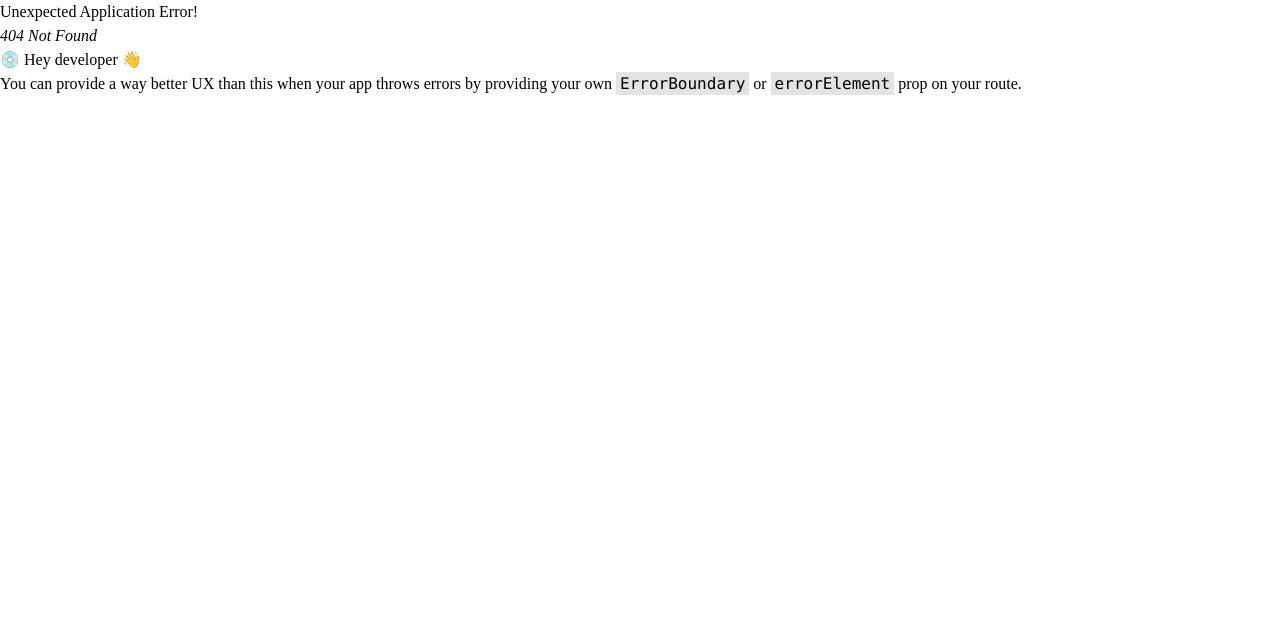
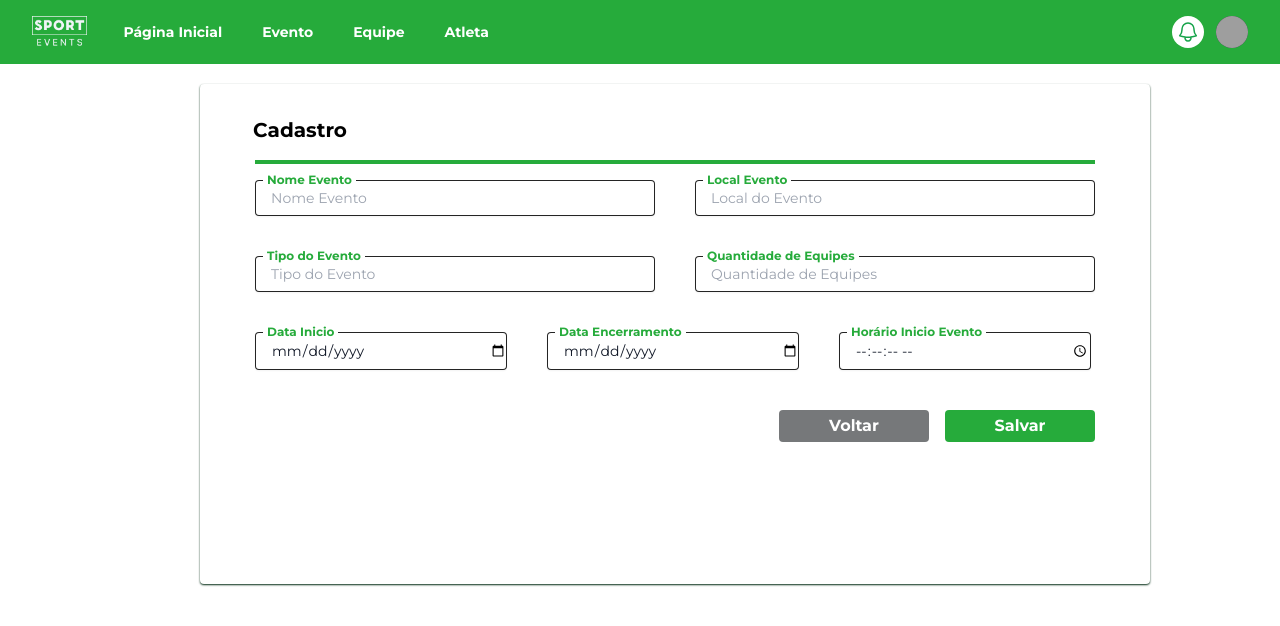
Before and after one commit to MatheusNascimento0203/gestao_eventos_esportivos, a React (Vite) app in the folder frontend/gestao-eventos-esportivos/: page /home/createEvento in a window 1280 px wide. Before the commit this address had no page. Shown: the top 626 px of the page. Built offline with nearby package versions, Linux system fonts and the light colour scheme; sample sign-in values are in the browser's storage; grey boxes are pictures that could not be loaded.

Commit message:
Criando a tela de cadastrar evento.

```diff
--- a/frontend/gestao-eventos-esportivos/src/Components/GridResultado.jsx
+++ b/frontend/gestao-eventos-esportivos/src/Components/GridResultado.jsx
@@ -44,12 +44,12 @@ export default () => {
           </p>
         </div>
         <div className="mt-4 sm:ml-16 sm:mt-0 sm:flex-none">
-          <button
-            type="button"
+          <a
+            href="/home/createEvento"
             className="block rounded-md bg-[#26AB3B] px-3 py-2 text-center text-sm font-semibold text-white shadow-sm hover:bg-green-700 focus-visible:outline focus-visible:outline-2 focus-visible:outline-offset-2 focus-visible:outline-green-700"
           >
             Adicionar Evento
-          </button>
+          </a>
         </div>
       </div>
       <div className="mt-8 flow-root">
--- a/frontend/gestao-eventos-esportivos/src/Components/Inputs.jsx
+++ b/frontend/gestao-eventos-esportivos/src/Components/Inputs.jsx
@@ -1,22 +1,3 @@
-// export default ({ value, setValue, label, id, type }) => {
-//   return (
-//     <div className="flex flex-col w-48 gap-1">
-//       <label htmlFor={id} className="text-white">
-//         {label}
-//       </label>
-//       <input
-//         type={type}
-//         name={id}
-//         id={id}
-//         value={value}
-//         onChange={(e) => {
-//           return setValue(e.target.value);
-//         }}
-//       />
-//     </div>
-//   );
-// };
-
 export default ({
   value,
   setValue,
@@ -25,6 +6,7 @@ export default ({
   type,
   placeholder,
   cssInput,
+  step,
 }) => {
   return (
     <div className="relative">
@@ -40,6 +22,7 @@ export default ({
         type={type}
         placeholder={placeholder}
         value={value}
+        step={step}
         onChange={(e) => {
           return setValue(e.target.value);
         }}
--- a/frontend/gestao-eventos-esportivos/src/Components/Navegation.jsx
+++ b/frontend/gestao-eventos-esportivos/src/Components/Navegation.jsx
@@ -9,10 +9,12 @@ import {
 } from "@headlessui/react";
 import { Bars3Icon, BellIcon, XMarkIcon } from "@heroicons/react/24/outline";
 import logoHome from "../assets/Logohome.png";
+import handleLogout from "../hooks/handleLogout";
+import handleRedirect from "../hooks/handleRedirect";
 
 const navigation = [
   { name: "Página Inicial", href: "/home", current: true },
-  { name: "Evento", href: "/home/cadastrarEvento", current: false },
+  { name: "Evento", href: "/home/searchEvento", current: false },
   { name: "Equipe", href: "/stock", current: false },
   { name: "Atleta", href: "/stock", current: false },
 ];
@@ -22,7 +24,7 @@ function classNames(...classes) {
 }
 
 export default () => {
-  console.log();
+  const { redirectTo } = handleRedirect();
 
   return (
     <Disclosure as="nav" className="bg-[#26AB3B]">
@@ -111,12 +113,15 @@ export default () => {
                   </a>
                 </MenuItem>
                 <MenuItem>
-                  <a
-                    href="#"
+                  <button
+                    onClick={() => {
+                      handleLogout();
+                      redirectTo("/");
+                    }}
                     className="block px-4 py-2 text-sm text-gray-700 data-[focus]:bg-gray-100"
                   >
                     Sign out
-                  </a>
+                  </button>
                 </MenuItem>
               </MenuItems>
             </Menu>
--- a/frontend/gestao-eventos-esportivos/src/Pages/CreateEvento.jsx
+++ b/frontend/gestao-eventos-esportivos/src/Pages/CreateEvento.jsx
@@ -1,10 +1,177 @@
-import GridResultado from "../Components/GridResultado";
-import Navegation from "../Components/Navegation";
+import { useEffect, useState } from "react";
+import Inputs from "../Components/Inputs";
+import axios from "axios";
+import { useLocation } from "react-router-dom";
+import handleRedirect from "../hooks/handleRedirect";
+import { toast } from "react-toastify";
 
 export default () => {
+  const [nomeEvento, setNomeEvento] = useState("");
+  const [localEvento, setLocalEvento] = useState("");
+  const [quantidadeEquipes, setQuantidadeEquipes] = useState("");
+  const [tipoEvento, setTipoEvento] = useState("");
+  const [dataInicio, setDataInicio] = useState("");
+  const [dataFim, setDataFim] = useState("");
+  const [horarioInicio, setHorarioInicio] = useState("");
+
+  const token = localStorage.getItem("token");
+  const { redirectTo } = handleRedirect();
+
+  useEffect(() => {
+    if (!token) {
+      redirectTo("/");
+    }
+  }, []);
+
+  const handleSubmit = async (ev) => {
+    ev.preventDefault();
+    console.log("oi");
+
+    const dataHora = `${dataInicio}T${horarioInicio}`;
+    const quantidadeEquipesNum = Number(quantidadeEquipes);
+    // console.log({
+    //   nomeEvento,
+    //   local: localEvento,
+    //   quantidadeEquipes: q,
+    //   tipoEvento,
+    //   dataInicial: dataInicio,
+    //   dataFinal: dataFim,
+    //   horarioInicioEvento: dataHora,
+    // }); // Log
+
+    try {
+      const response = await axios.post(
+        "http://localhost:3000/cadastrarEvento",
+        {
+          nomeEvento,
+          local: localEvento,
+          quantidadeEquipes: quantidadeEquipesNum,
+          tipoEvento,
+          dataInicial: dataInicio,
+          dataFinal: dataFim,
+          horarioInicioEvento: dataHora,
+        },
+        {
+          headers: {
+            Authorization: `Bearer ${token}`,
+          },
+        }
+      );
+
+      toast.success("Cadastro realizado com sucesso!.", {
+        position: "bottom-center",
+        style: {
+          border: "2px solid green",
+        },
+      });
+    } catch (error) {
+      console.log(error.message);
+    }
+  };
+
   return (
-    <div>
-      <GridResultado />
+    <div className="flex flex-col items-center pt-8 gap-4 rounded  w-[950px] h-[500px] ml-[200px] mt-[20px] shadow-sm shadow-green-950">
+      <div className="flex justify-start">
+        <p className="font-montserrat text-xl font-bold pr-[750px]">Cadastro</p>
+      </div>
+      <hr className="border-2 w-[840px] border-[#26AB3B]" />
+      <form className="flex flex-col gap-10" onSubmit={handleSubmit}>
+        <div className="flex gap-10 items-center">
+          <Inputs
+            id={nomeEvento}
+            label={"Nome Evento"}
+            value={nomeEvento}
+            setValue={setNomeEvento}
+            placeholder={"Nome Evento"}
+            type={"text"}
+            cssInput={
+              "block w-[400px] rounded border-0 py-1.5 text-gray-900 shadow-sm ring-1 ring-inset ring-[#242424] placeholder:text-gray-400 placeholder: pl-4 focus:ring-2 focus:ring-inset focus:ring-[#26AB3B] sm:text-sm sm:leading-6 font-montserrat"
+            }
+          />
+          <Inputs
+            id={localEvento}
+            label={"Local Evento"}
+            value={localEvento}
+            setValue={setLocalEvento}
+            placeholder={"Local do Evento"}
+            type={"text"}
+            cssInput={
+              "block w-[400px] rounded border-0 py-1.5 text-gray-900 shadow-sm ring-1 ring-inset ring-[#242424] placeholder:text-gray-400 placeholder: pl-4 focus:ring-2 focus:ring-inset focus:ring-[#26AB3B] sm:text-sm sm:leading-6 font-montserrat"
+            }
+          />
+        </div>
+        <div className="flex gap-10 items-center">
+          <Inputs
+            id={tipoEvento}
+            label={"Tipo do Evento"}
+            value={tipoEvento}
+            setValue={setTipoEvento}
+            placeholder={"Tipo do Evento"}
+            type={"text"}
+            cssInput={
+              "block w-[400px] rounded border-0 py-1.5 text-gray-900 shadow-sm ring-1 ring-inset ring-[#242424] placeholder:text-gray-400 placeholder: pl-4 focus:ring-2 focus:ring-inset focus:ring-[#26AB3B] sm:text-sm sm:leading-6 font-montserrat"
+            }
+          />
+          <Inputs
+            id={quantidadeEquipes}
+            label={"Quantidade de Equipes"}
+            value={quantidadeEquipes}
+            setValue={setQuantidadeEquipes}
+            placeholder={"Quantidade de Equipes"}
+            type={"number"}
+            cssInput={
+              "block w-[400px] rounded border-0 py-1.5 text-gray-900 shadow-sm ring-1 ring-inset ring-[#242424] placeholder:text-gray-400 placeholder: pl-4 focus:ring-2 focus:ring-inset focus:ring-[#26AB3B] sm:text-sm sm:leading-6 font-montserrat"
+            }
+          />
+        </div>
+        <div className="flex gap-10 items-center">
+          <Inputs
+            id={dataInicio}
+            label={"Data Inicio"}
+            value={dataInicio}
+            setValue={setDataInicio}
+            placeholder={"Data Inicio"}
+            type={"date"}
+            cssInput={
+              "block w-[252px] rounded border-0 py-1.5 text-gray-900 shadow-sm ring-1 ring-inset ring-[#242424] placeholder:text-gray-400 placeholder: pl-4 focus:ring-2 focus:ring-inset focus:ring-[#26AB3B] sm:text-sm sm:leading-6 font-montserrat"
+            }
+          />
+          <Inputs
+            id={dataFim}
+            label={"Data Encerramento"}
+            value={dataFim}
+            setValue={setDataFim}
+            placeholder={"Data Encerramento"}
+            type={"date"}
+            cssInput={
+              "block w-[252px] rounded border-0 py-1.5 text-gray-900 shadow-sm ring-1 ring-inset ring-[#242424] placeholder:text-gray-400 placeholder: pl-4 focus:ring-2 focus:ring-inset focus:ring-[#26AB3B] sm:text-sm sm:leading-6 font-montserrat"
+            }
+          />
+          <Inputs
+            id={horarioInicio}
+            step={"1"}
+            label={"Horário Inicio Evento"}
+            value={horarioInicio}
+            setValue={setHorarioInicio}
+            placeholder={"Horário Inicio Evento"}
+            type={"time"}
+            cssInput={
+              "block w-[252px] rounded border-0 py-1.5 text-gray-900 shadow-sm ring-1 ring-inset ring-[#242424] placeholder:text-gray-400 placeholder: pl-4 focus:ring-2 focus:ring-inset focus:ring-[#26AB3B] sm:text-sm sm:leading-6 font-montserrat"
+            }
+          />
+        </div>
+        <div className="flex justify-end gap-4">
+          <a
+            className="bg-[#76787a] text-white font-montserrat font-bold rounded h-8 hover:bg-gray-900 w-[150px] flex flex-col items-center justify-center"
+            href="/home/searchEvento"
+          >
+            Voltar
+          </a>
+          <button className="bg-[#26AB3B] text-white font-montserrat font-bold rounded h-8 hover:bg-green-600 w-[150px]">
+            Salvar
+          </button>
+        </div>
+      </form>
     </div>
   );
 };
--- a/frontend/gestao-eventos-esportivos/src/Pages/Home.jsx
+++ b/frontend/gestao-eventos-esportivos/src/Pages/Home.jsx
@@ -1,10 +1,24 @@
-import { Outlet } from "react-router-dom";
+import { Outlet, useLocation } from "react-router-dom";
 import Navegation from "../Components/Navegation";
+import handleRedirect from "../hooks/handleRedirect";
+import { useEffect } from "react";
 
 export default () => {
+  const location = useLocation();
+  const isHome = location.pathname === "/home";
+  const token = localStorage.getItem("token");
+  const { redirectTo } = handleRedirect();
+
+  useEffect(() => {
+    if (!token) {
+      redirectTo("/");
+    }
+  }, []);
+
   return (
     <div>
       <Navegation />
+      {isHome && <h2>OI</h2>}
       <Outlet />
     </div>
   );
--- a/frontend/gestao-eventos-esportivos/src/Pages/Login.jsx
+++ b/frontend/gestao-eventos-esportivos/src/Pages/Login.jsx
@@ -45,6 +45,12 @@ export default () => {
       const token = response.data.token;
       localStorage.setItem("token", token);
       redirectTo("/home");
+      toast.success("Seja bem vindo!", {
+        position: "bottom-center",
+        style: {
+          border: "2px solid green",
+        },
+      });
     } catch (error) {
       console.log(error);
     }
--- /dev/null
+++ b/frontend/gestao-eventos-esportivos/src/hooks/handleLogout.js
@@ -0,0 +1,5 @@
+import { useNavigate } from "react-router-dom";
+
+export default () => {
+  localStorage.removeItem("token");
+};
--- a/frontend/gestao-eventos-esportivos/src/main.jsx
+++ b/frontend/gestao-eventos-esportivos/src/main.jsx
@@ -1,12 +1,9 @@
-import { StrictMode } from "react";
 import { createRoot } from "react-dom/client";
 import App from "./App.jsx";
 import "./index.css";
 
 createRoot(document.getElementById("root")).render(
-  <StrictMode>
-    <div className=" min-h-screen">
-      <App />
-    </div>
-  </StrictMode>
+  <div className=" min-h-screen">
+    <App />
+  </div>
 );
```
Also changed, not shown: frontend/gestao-eventos-esportivos/src/Pages/SearchEvento.jsx (added, +21 -0 lines), frontend/gestao-eventos-esportivos/src/routers/routers.jsx (+6 -1 lines).
